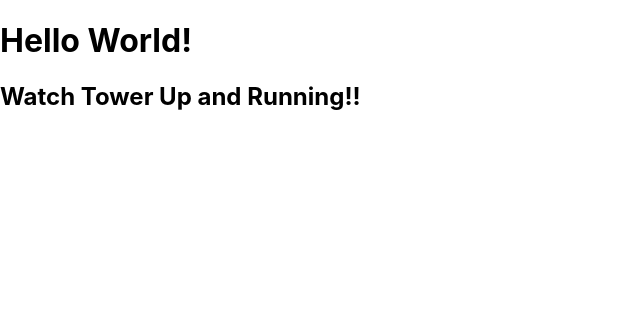
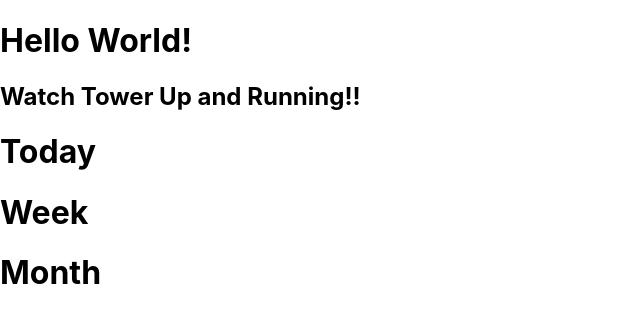
Before and after one commit to rpp34-boc-caspian/Puffin, a React (Create React App) app: page / in a window 1280 px wide. Shown: the top 322 px of the page, without its empty margins (0-640 px from the left). Built offline with nearby package versions, Linux system fonts and the light colour scheme.

Commit message:
added component divs

```diff
--- a/src/App.tsx
+++ b/src/App.tsx
@@ -1,11 +1,20 @@
 import React from 'react';
+import { Metrics } from './components/Metrics/Metrics';
 
+const todoTemplate = {
+  title: 'Clean Up',
+  start_date: 'Date',
+  end_date: 'Date',
+  complete: true,
+  username: 'JimmyJoeBob'
+}
 
 function App() {
   return (
     <div className="App">
       <h1>Hello World!</h1>
       <h2>Watch Tower Up and Running!!</h2>
+      <Metrics todos={todoTemplate}></Metrics>
     </div>
   );
 }
--- /dev/null
+++ b/src/components/Metrics/Metrics.tsx
@@ -0,0 +1,24 @@
+import { type } from "os"
+import { Month } from "./components/Month"
+import { Today } from "./components/Today"
+import { Week } from "./components/Week"
+
+
+type userTodos = {
+  title: string,
+  start_date: string,
+  end_date: string,
+  complete: boolean,
+  username?: string
+}
+
+export const Metrics = (todos: userTodos) => {
+
+return (
+  <div>
+    <Today></Today>
+    <Week></Week>
+    <Month></Month>
+  </div>
+)
+}
--- /dev/null
+++ b/src/components/Metrics/components/Month.tsx
@@ -0,0 +1,7 @@
+export const Month = () => {
+  return (
+    <div>
+      <h1>Month</h1>
+    </div>
+  )
+}
--- /dev/null
+++ b/src/components/Metrics/components/Today.tsx
@@ -0,0 +1,7 @@
+export const Today = () => {
+  return (
+    <div>
+      <h1>Today</h1>
+    </div>
+  )
+}
--- /dev/null
+++ b/src/components/Metrics/components/Week.tsx
@@ -0,0 +1,7 @@
+export const Week = () => {
+  return (
+    <div>
+      <h1>Week</h1>
+    </div>
+  )
+}
```
Also changed, not shown: 1 other file (tests, documents, lock files or other folders).
